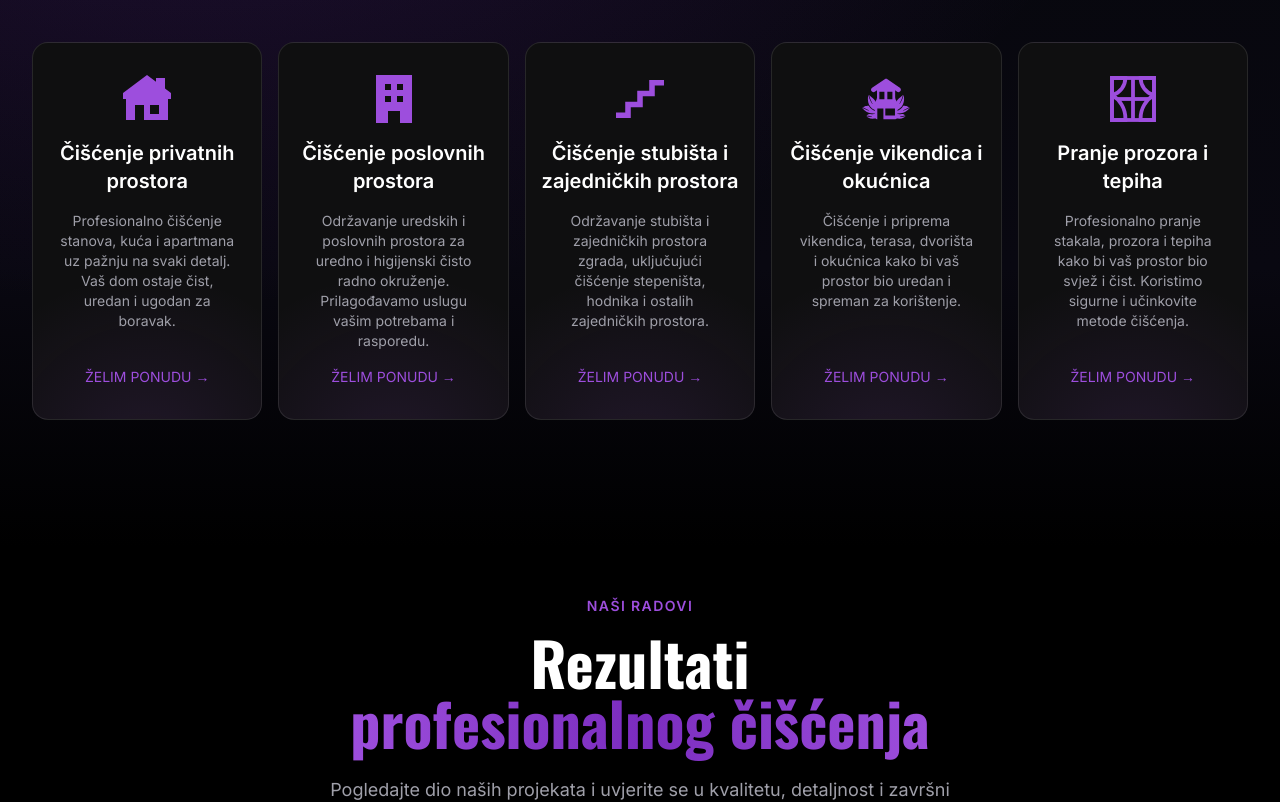
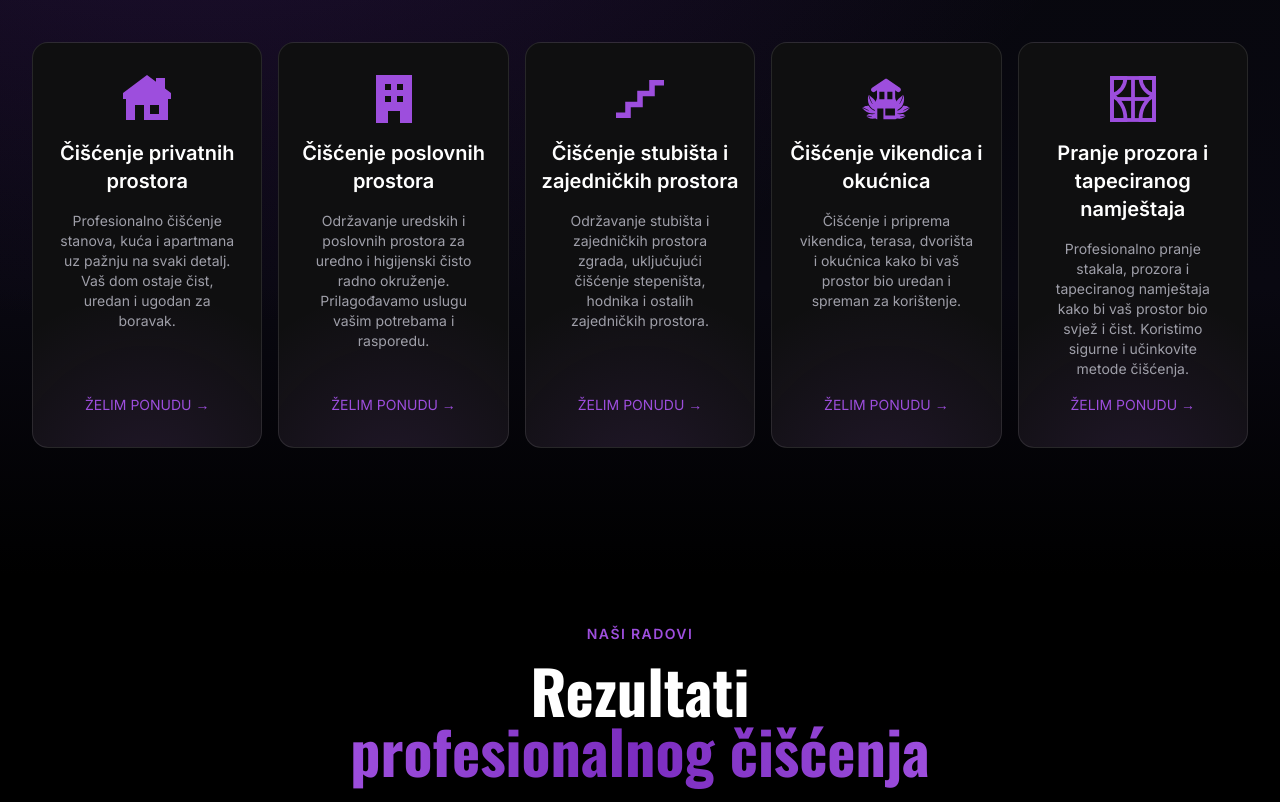
Before and after one commit to IvanSundrovicDev/clean-comfort, a Nuxt app: page / in a window 1280 px wide. Shown: the part 1080-1882 px from the top of the page. Built offline with nearby package versions, Linux system fonts and the light colour scheme.

Commit message:
updated text

```diff
--- a/app/components/ContactSection.vue
+++ b/app/components/ContactSection.vue
@@ -124,7 +124,7 @@ const submitForm = async (event) => {
             <div>
               <p class="text-zinc-500">Radno Vrijeme</p>
 
-              <p class="text-sm sm:text-base">Pon - Pet: 07:00 - 15:00</p>
+              <p class="text-sm sm:text-base">Pon - Pet: 07:00 - 15:00 ili po dogovoru</p>
             </div>
           </div>
         </div>
--- a/app/components/Services.vue
+++ b/app/components/Services.vue
@@ -25,9 +25,9 @@ const services = [
     icon: "/images/cottage.svg",
   },
   {
-    title: "Pranje prozora i tepiha",
+    title: "Pranje prozora i tapeciranog namještaja",
     description:
-      "Profesionalno pranje stakala, prozora i tepiha kako bi vaš prostor bio svjež i čist. Koristimo sigurne i učinkovite metode čišćenja.",
+      "Profesionalno pranje stakala, prozora i tapeciranog namještaja kako bi vaš prostor bio svjež i čist. Koristimo sigurne i učinkovite metode čišćenja.",
     icon: "/images/window.svg",
   },
 ];
```
